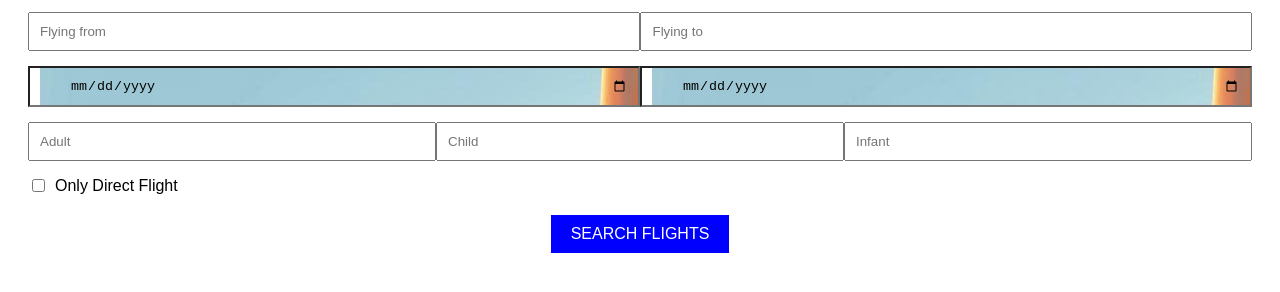
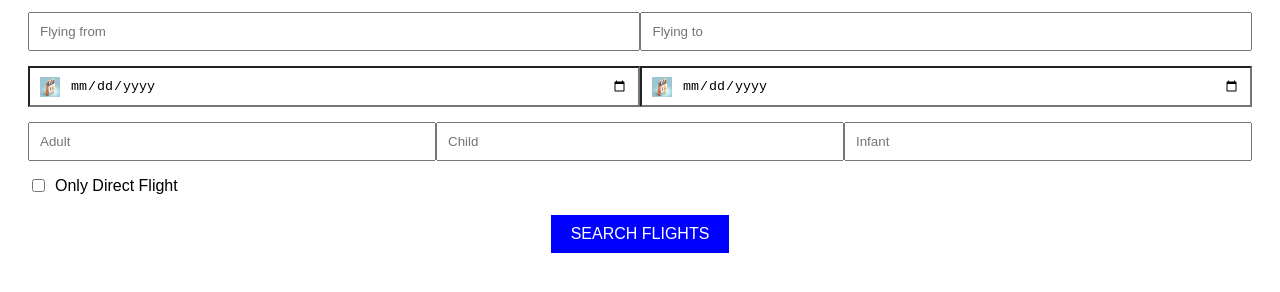
Before and after one commit to MJ-AHMAD/travel, a plain HTML site: page f/000.html in a window 1280 px wide. Shown: the part 204-496 px from the top of the page. Drawn offline with Linux system fonts and the light colour scheme.

Commit message:
Update 000.html

```diff
--- a/f/000.html
+++ b/f/000.html
@@ -69,7 +69,8 @@
             font-size: 16px;
         }
         input[type="date"] {
-            background-image: url('https://mj-ahmad.github.io/travel/f/img/calendar-icon.png'); /* Replace with your calendar icon URL */
+            background-image: url('https://mj-ahmad.github.io/travel/f/img/calendar-icon.png');
+            background-size: 20px 20px;
             background-position: 10px center;
             background-repeat: no-repeat;
             padding-left: 40px;
```
